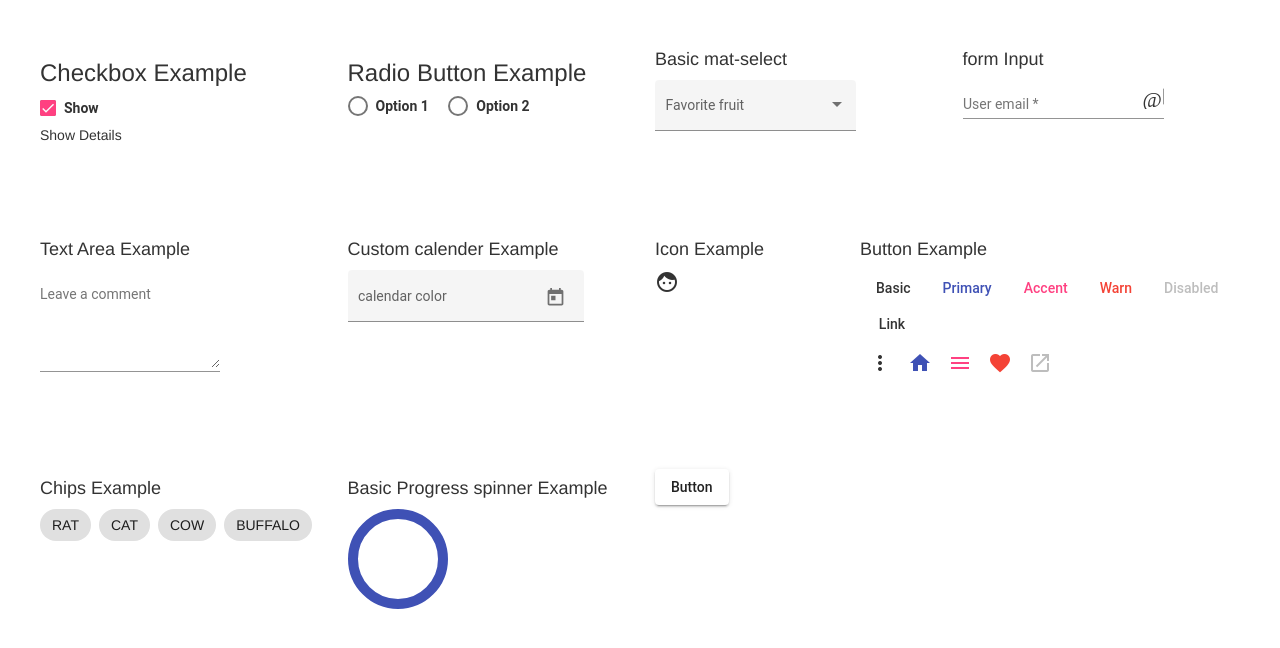
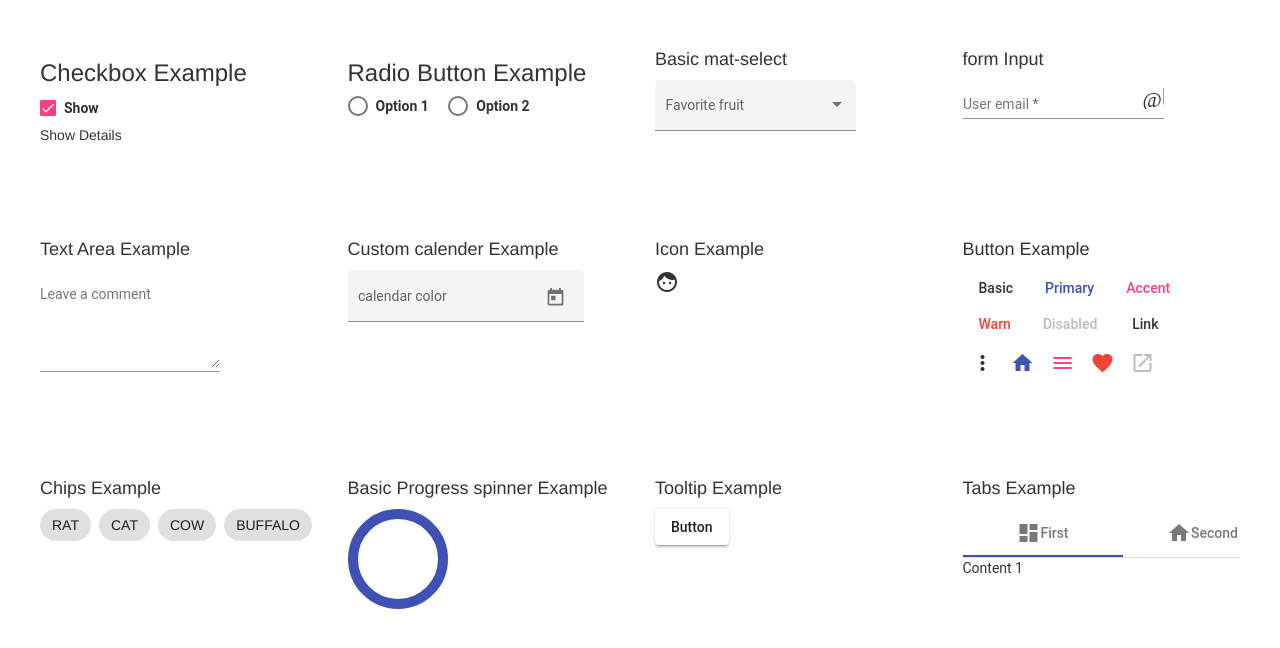
Before and after one commit to rupalimarwadi/material-demo, an Angular app: page / in a window 1280 px wide. Shown: the top 648 px of the page. Built offline with nearby package versions, Linux system fonts and the light colour scheme.

Commit message:
tabs example

```diff
--- a/src/app/app.component.html
+++ b/src/app/app.component.html
@@ -57,12 +57,12 @@
       <!-- <mat-datepicker #picker1 touchUi="true"></mat-datepicker> for better ui for small screens  -->
     </mat-form-field>
   </div>
-  <div class="col-lg-2">
+  <div class="col-lg-3">
     <!-- icon example -->
     <h4>Icon Example</h4>
     <i class="material-icons md-48">face</i>
   </div>
-  <div class="col-lg-4">
+  <div class="col-lg-3">
     <!-- button example -->
     <h4>Button Example</h4>
     <div class="example-button-row">
@@ -113,11 +113,42 @@
     <!-- <mat-progress-spinner mode='indeterminate'></mat-progress-spinner> -->
   </div>
   <div class="col-lg-3">
+    <!-- Tooltip example -->
+    <h4>Tooltip Example</h4>
     <button mat-raised-button matTooltip="Tooltip information"
       aria-label="Button that displays a tooltip that has custom delays through a default config">
       Button
     </button>
   </div>
+  <div class="col-lg-3">
+    <!-- Tabs example -->
+    <h4>Tabs Example</h4>
+    <mat-tab-group>
+      <mat-tab>
+        <ng-template mat-tab-label>
+          <mat-icon class="example-tab-icon">dashboard</mat-icon>
+          First
+        </ng-template>
+        Content 1
+      </mat-tab>
+
+      <mat-tab>
+        <ng-template mat-tab-label>
+          <mat-icon class="example-tab-icon">home</mat-icon>
+          Second
+        </ng-template>
+        Content 2
+      </mat-tab>
+
+      <mat-tab>
+        <ng-template mat-tab-label>
+          <mat-icon class="example-tab-icon">edit</mat-icon>
+          Third
+        </ng-template>
+        Content 3
+      </mat-tab>
+    </mat-tab-group>
+  </div>
 </div>
 <link rel="stylesheet" href="https://maxcdn.bootstrapcdn.com/bootstrap/3.4.1/css/bootstrap.min.css">
 <script src="https://ajax.googleapis.com/ajax/libs/jquery/3.5.1/jquery.min.js"></script>
--- a/src/app/app.module.ts
+++ b/src/app/app.module.ts
@@ -19,6 +19,8 @@ import { MatChipsModule } from '@angular/material/chips';
 import { MatProgressSpinnerModule } from '@angular/material/progress-spinner';
 import { BrowserAnimationsModule } from '@angular/platform-browser/animations';
 import { MatTooltipModule } from '@angular/material/tooltip';
+import { MatTabsModule } from '@angular/material/tabs';
+
 
 @NgModule({
   declarations: [
@@ -41,7 +43,8 @@ import { MatTooltipModule } from '@angular/material/tooltip';
     MatChipsModule,
     MatProgressSpinnerModule,
     BrowserAnimationsModule,
-    MatTooltipModule
+    MatTooltipModule,
+    MatTabsModule
   ],
   providers: [],
   bootstrap: [AppComponent]
```
